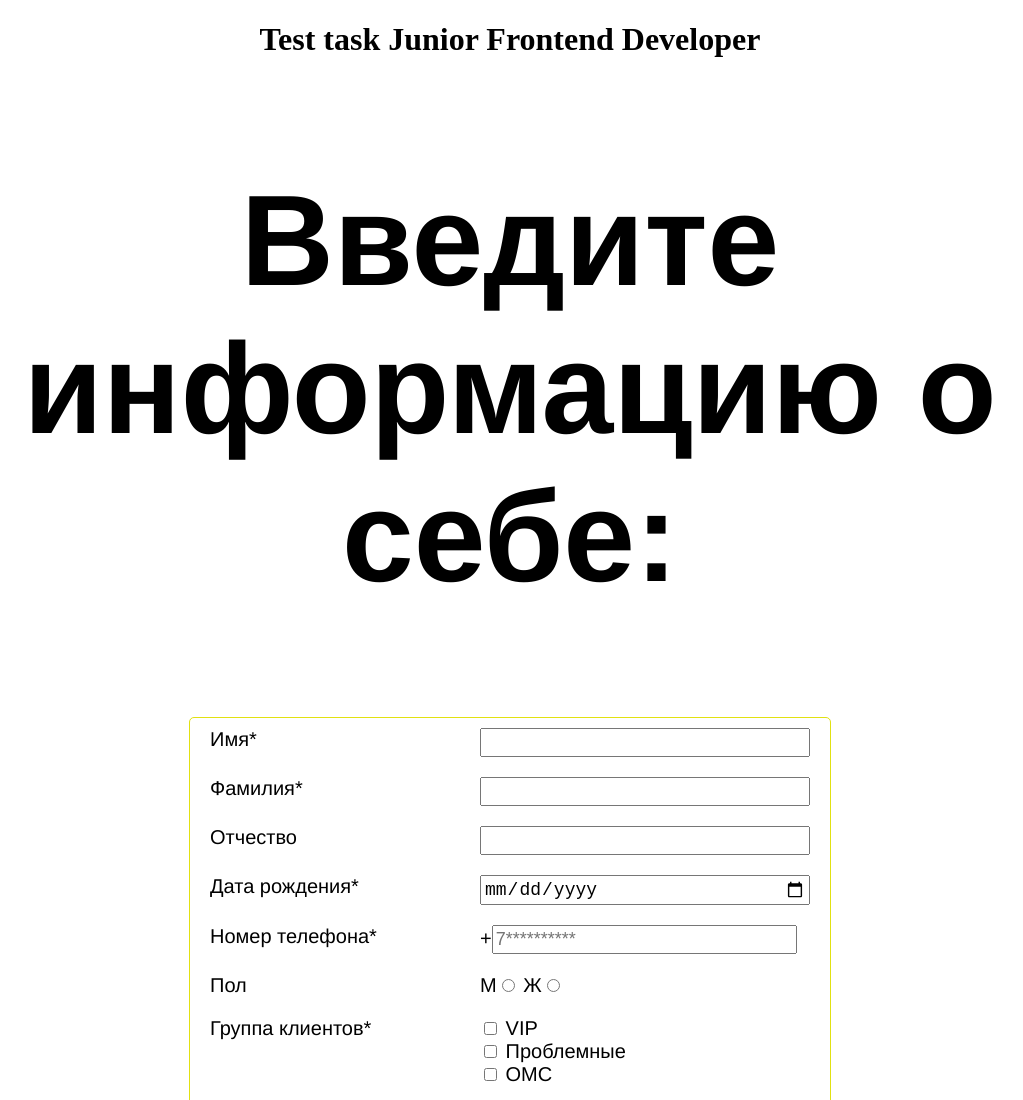
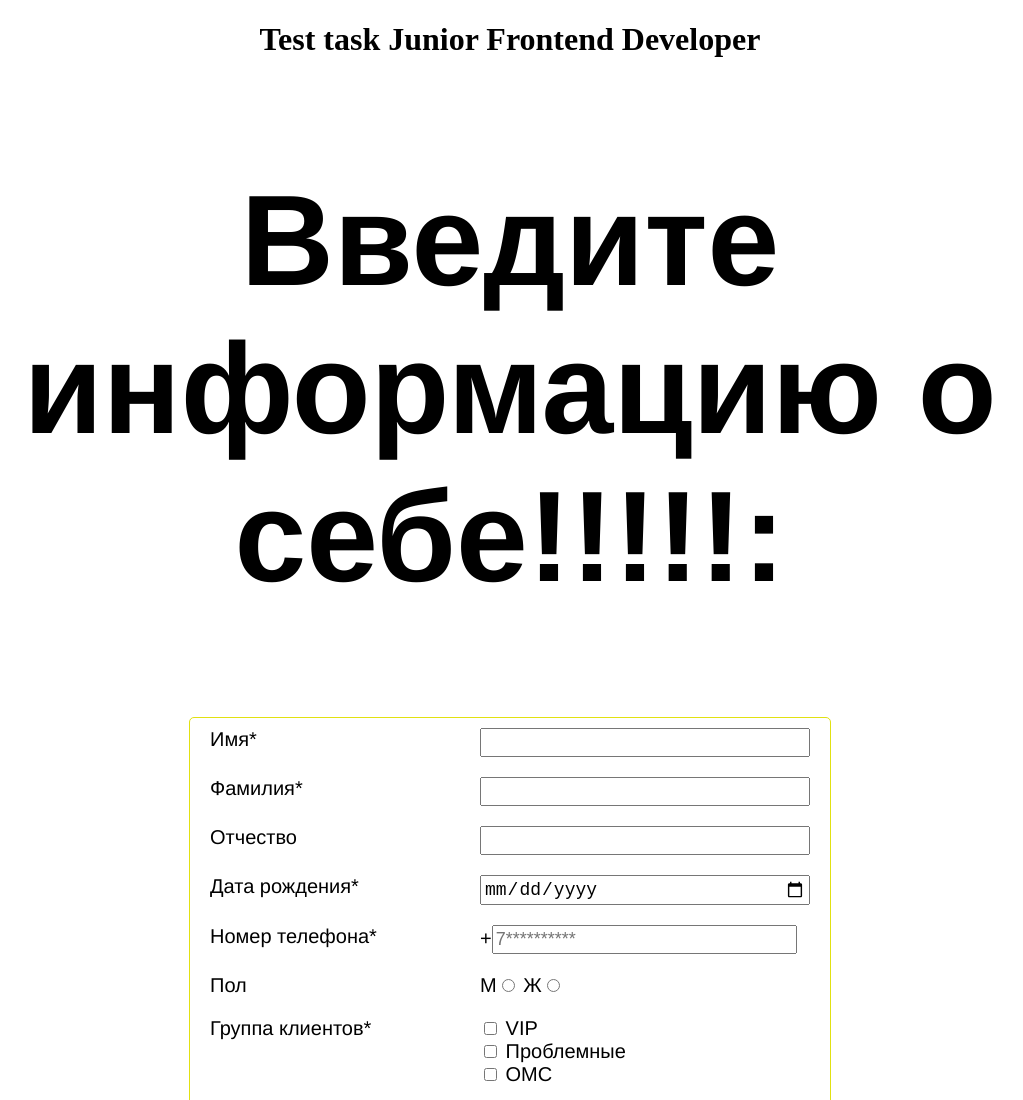
Before and after one commit to vuueee/forma, a plain HTML site: page index.html in a window 1280 px wide. Shown: the top 1100 px of the page, without its empty margins (130-1153 px from the left). Drawn offline with nearby package versions, Linux system fonts and the light colour scheme.

Commit message:
Update index.html

```diff
--- a/index.html
+++ b/index.html
@@ -13,7 +13,7 @@
         <div class="container">
             <form method="POST" action="index.html" class="forma" @submit.prevent="submit" >
                 <div class="title">
-                    <h2>Введите информацию о себе:</h2>
+                    <h2>Введите информацию о себе!!!!!:</h2>
                 </div>
                 <div class="form__attributes">
 
```
